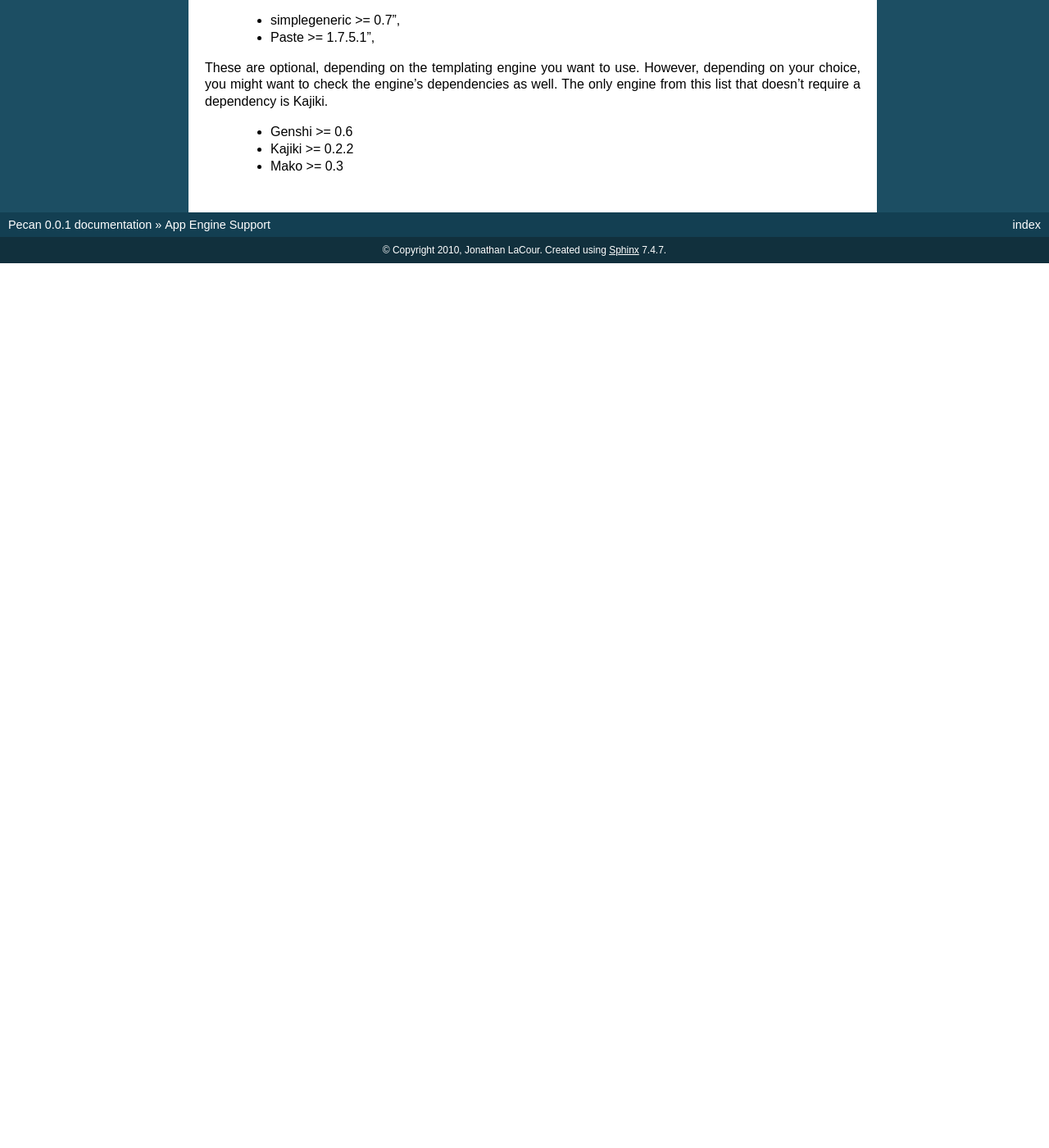
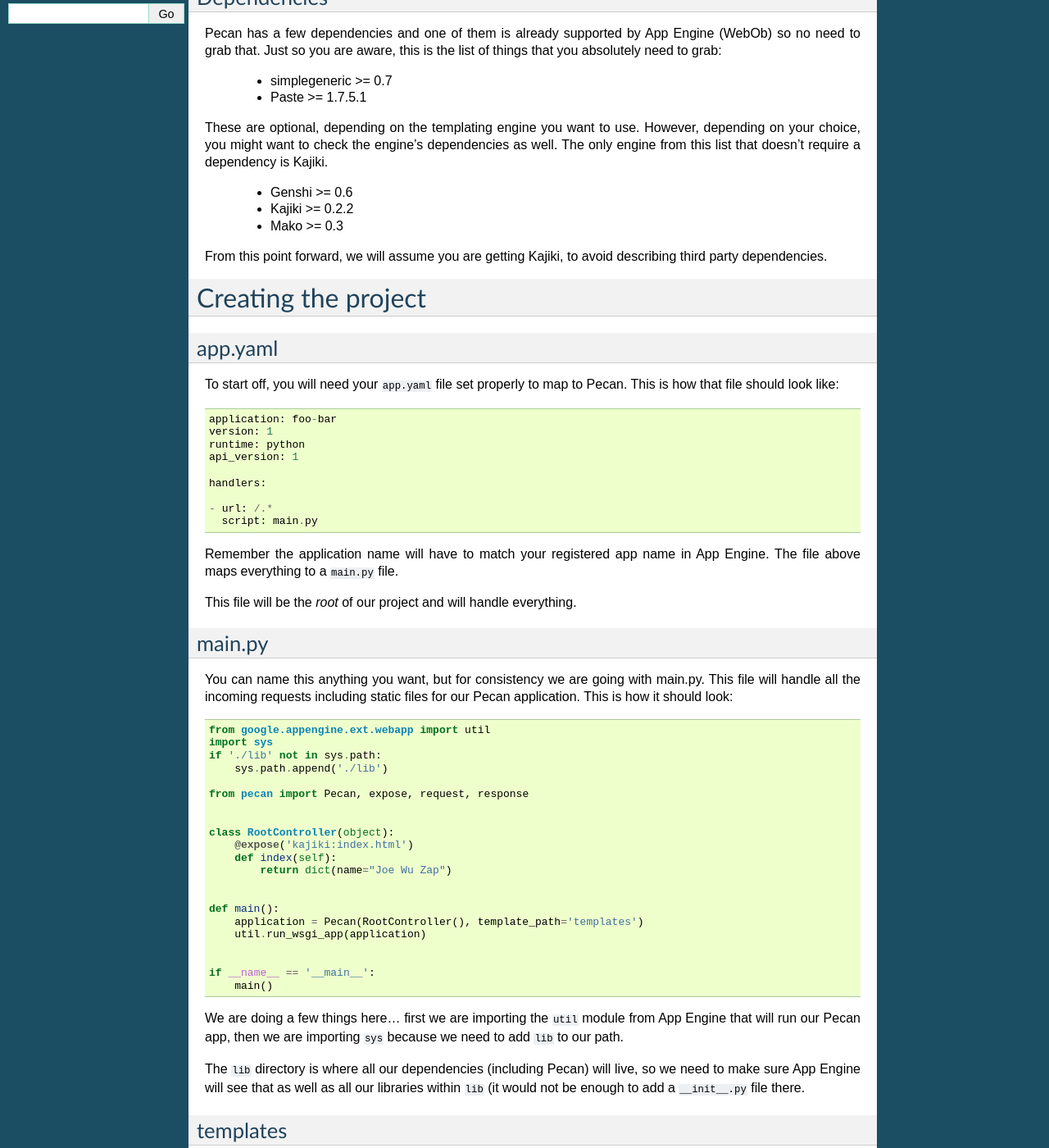
Before and after one commit to stackforge/pecan, a Sphinx documentation site: the page built from docs/source/app_engine.rst, in a window 1280 px wide and 1400 px high, scrolled down 270 px. Shown: the whole window at 82% size. Built offline with Sphinx 7.4.7, drawn with Linux system fonts in a browser that asks for light colours; before the commit the page ends 900 px from its top, so only the background shows below that; some of the changed text lies outside the part shown.

Commit message:
added file layout for the app engine project

```diff
--- a/docs/source/app_engine.rst
+++ b/docs/source/app_engine.rst
@@ -7,6 +7,11 @@
 changes that you need to make to work with Pecan. However, since App Engine has certain
 restrictions you may want to be aware of how to set it up correctly.
 
+.. note::
+    We do not discuss here how to get an App Engine environment here, nor App Engine
+    specifics that are not related to Pecan. For more info on App Engine go to
+    `their docs <http://code.google.com/appengine/docs/whatisgoogleappengine.html>`_
+
 
 Dependencies
 ---------------
@@ -14,8 +19,8 @@
 so no need to grab that. Just so you are aware, this is the list of things that you absolutely need
 to grab:
 
- *  simplegeneric >= 0.7",
- *  Paste >= 1.7.5.1",
+ *  simplegeneric >= 0.7
+ *  Paste >= 1.7.5.1
 
 These are optional, depending on the templating engine you want to use. However, depending on your choice,
 you might want to check the engine's dependencies as well. The only engine from this list that doesn't require
@@ -24,3 +29,81 @@
  *  Genshi >= 0.6
  *  Kajiki >= 0.2.2
  *  Mako >= 0.3
+
+From this point forward, we will assume you are getting Kajiki, to avoid describing third party dependencies.
+
+
+Creating the project
+============================
+
+app.yaml
+------------
+
+To start off, you will need your ``app.yaml`` file set properly to map to Pecan. This is how that file should look
+like::
+
+    application: foo-bar
+    version: 1
+    runtime: python
+    api_version: 1
+
+    handlers:
+
+    - url: /.*
+      script: main.py
+
+Remember the application name will have to match your registered app name in App Engine. The file above maps
+everything to a ``main.py`` file.
+
+This file will be the *root* of our project and will handle everything.
+
+main.py
+------------
+You can name this anything you want, but for consistency we are going with main.py. This file will handle
+all the incoming requests including static files for our Pecan application. This is how it should look::
+
+    from google.appengine.ext.webapp import util
+    import sys
+    if './lib' not in sys.path:
+        sys.path.append('./lib')
+
+    from pecan import Pecan, expose, request, response
+
+
+    class RootController(object):
+        @expose('kajiki:index.html')
+        def index(self):
+            return dict(name="Joe Wu Zap")
+
+
+    def main():
+        application = Pecan(RootController(), template_path='templates')
+        util.run_wsgi_app(application)
+
+
+    if __name__ == '__main__':
+        main()
+
+We are doing a few things here... first we are importing the ``util`` module from App Engine that will
+run our Pecan app, then we are importing ``sys`` because we need to add ``lib`` to our path.
+
+The ``lib`` directory is where all our dependencies (including Pecan) will live, so we need to make sure
+App Engine will see that as well as all our libraries within ``lib`` (it would not be enough to add a ``__init__.py``
+file there.
+
+templates
+-----------
+The templates directory is where we will have all of our html templates for Pecan. If you don't have it already, go ahead
+and create it and add this html file to it and name it index.html::
+
+    <html>
+
+    <head>
+      <title>Hello, ${name}!</title>
+    </head>
+
+    <body>
+      <h1>Hello, ${name}!</h1>
+    </body>
+
+    </html>
```
